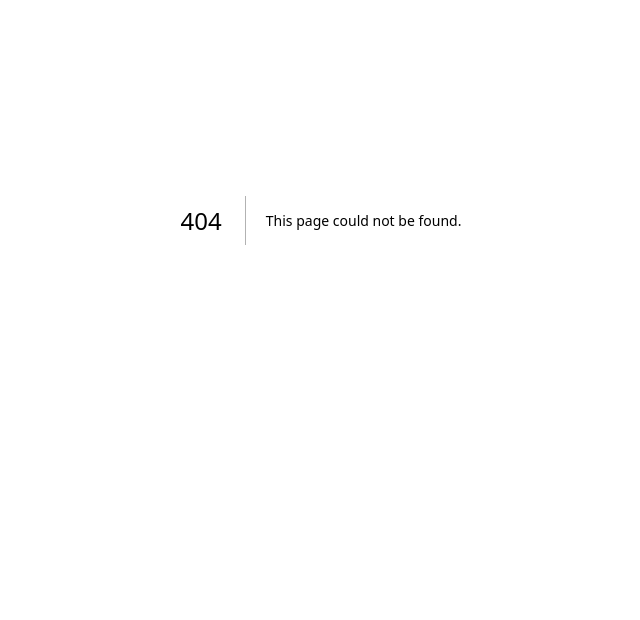
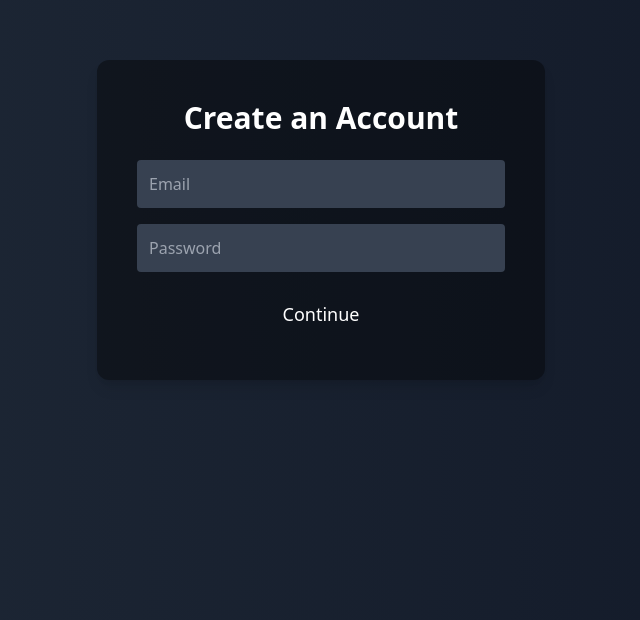
Before and after one commit to devlup-labs/Intelligent-Browser, a Next.js app in the folder frontend-login/: page /singup in a window 1280 px wide. Before the commit this address had no page. Shown: the part 180-800 px from the top of the page, without its empty margins (319-959 px from the left). Built offline with nearby package versions, Linux system fonts and the light colour scheme.

Commit message:
Initial commit for basic frontend

```diff
--- /dev/null
+++ b/frontend-login/pages/singup.tsx
@@ -0,0 +1,51 @@
+"use client";
+
+import { useState } from "react";
+import axios from "axios";
+import { useRouter } from "next/router";
+
+
+export default function signuppage() {
+
+    const router= useRouter();
+    const [form, setForm]= useState({
+        username:"",
+        email: "",
+        password: "",
+    });
+
+    const handleChange= (e: React.ChangeEvent<HTMLInputElement>) => {
+        setForm({...form, [e.target.name]: e.target.value});
+    };
+
+    const handleSubmit= async (e: React.FormEvent) => {
+        e.preventDefault();
+
+        try{
+            const response= await axios.post("http://localhost:8000/signup", form);
+            if (response.status ===200){
+                alert("Signup successful");
+                router.push("/login");
+            }
+        }
+        catch (err) {
+            console.error(err);
+            alert("Signup failed!");
+        }
+    };
+
+    return(
+        <div className="h-screen flex items-center justify-center bg-gradient-to-r from-gray-800 to-gray-900 text-white">
+            <div className="bg-black bg-opacity-40 p-10 rounded-xl shadow-lg max-w-md w-full space-y-6">
+                <h1 className="text-3xl font-bold text-center"> Create an Account
+                </h1>
+                <form onSubmit={handleSubmit} className="flex flex-col space-y-4">
+                <input type="email" placeholder="Email" onChange={handleChange} className="w-full p-3 rounded bg-gray-700 focus:outline-none focus:ring-blue-500" />
+                <input type="password" placeholder="Password" onChange={handleChange} className="w-full p-3 rounded bg-gray-700 focus:outline-none focus:ring-blue-500" />
+                <button type="submit" className="w-full px-8 py-3 bg-blue-850 bg-opacity-20 hover:bg-blue-900 text-white text-lg rounded-lg transition">Continue</button>
+            </form>
+            </div>
+        </div>
+
+    );
+}
```
Also changed, not shown: 22 other files (tests, documents, lock files or other folders).
